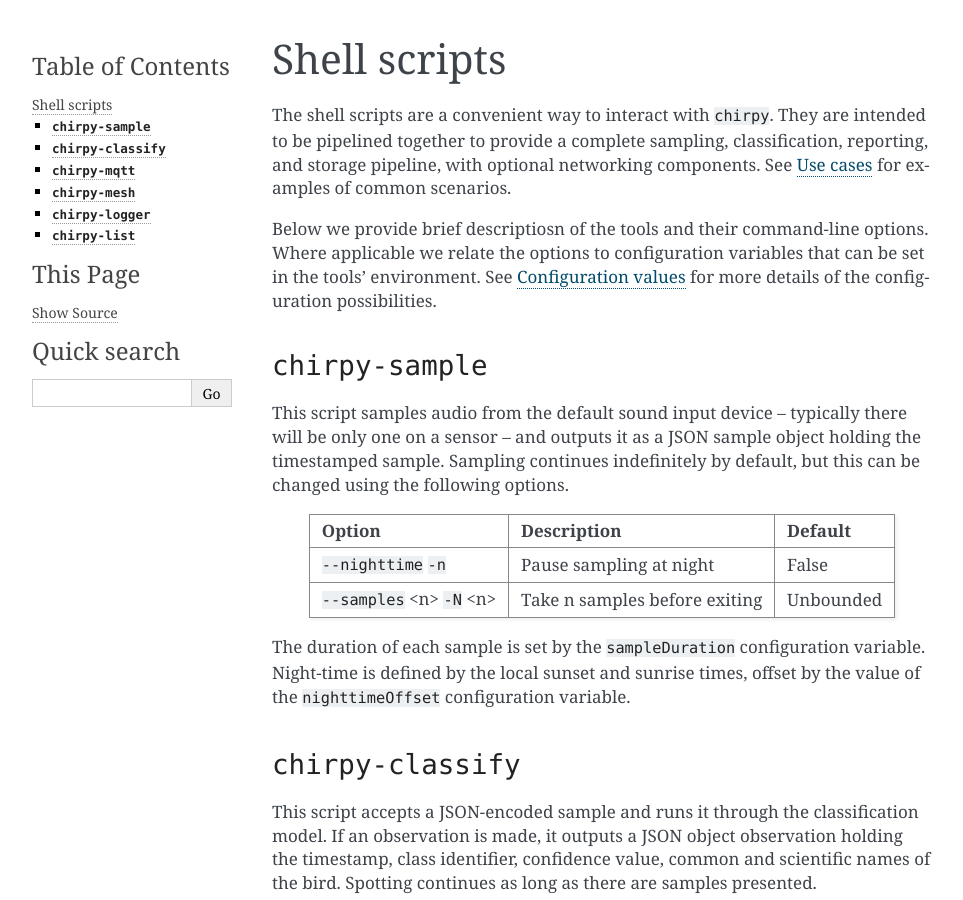
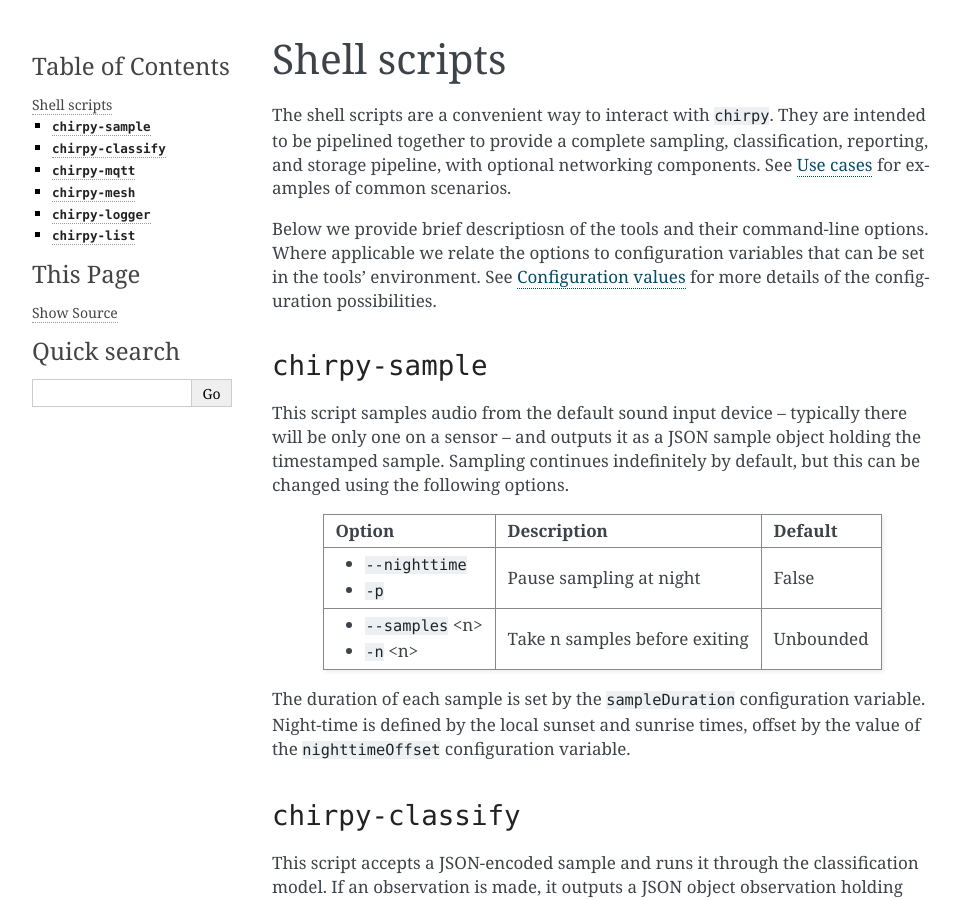
Before and after one commit to simoninireland/chirpy, a Sphinx documentation site: the page built from doc/scripts.rst, in a window 1280 px wide and 900 px high. Shown: the whole window, without its empty margins (148-1111 px from the left). Built offline with Sphinx 7.4.7, drawn with Linux system fonts in a browser that asks for light colours.

```diff
--- a/doc/scripts.rst
+++ b/doc/scripts.rst
@@ -23,15 +23,15 @@ JSON sample object holding the timestamped sample. Sampling continues
 indefinitely by default, but this can be changed using the following
 options.
 
-+-------------------+-------------------------------+----------------+
-| Option            | Description                   | Default        |
-+===================+===============================+================+
-| ``--nighttime``   | Pause sampling at night       | False          |
-| ``-n``            |                               |                |
-+-------------------+-------------------------------+----------------+
-| ``--samples`` <n> | Take n samples before exiting | Unbounded      |
-| ``-N`` <n>        |                               |                |
-+-------------------+-------------------------------+----------------+
++---------------------+-------------------------------+----------------+
+| Option              | Description                   | Default        |
++=====================+===============================+================+
+| - ``--nighttime``   | Pause sampling at night       | False          |
+| - ``-p``            |                               |                |
++---------------------+-------------------------------+----------------+
+| - ``--samples`` <n> | Take n samples before exiting | Unbounded      |
+| - ``-n`` <n>        |                               |                |
++---------------------+-------------------------------+----------------+
 
 The duration of each sample is set by the ``sampleDuration``
 configuration variable. Night-time is defined by the local sunset and
```
Also changed, not shown: 1 other file.
